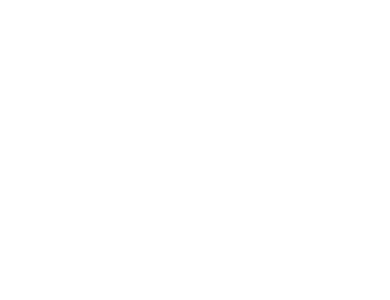
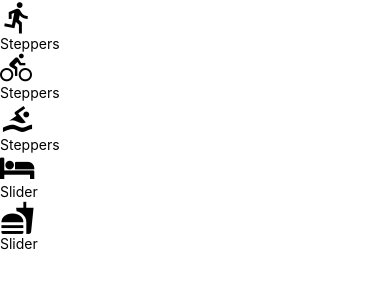
Before and after one commit to TylerOlli/SoFloFitness, a React Native app: screen / in a window 390 px wide. Shown: the top 300 px of the page. Built offline with nearby package versions, Linux system fonts and the light colour scheme.

Commit message:
Added Slider and Steppers components and rendered to UI

```diff
--- a/components/AddEntry.js
+++ b/components/AddEntry.js
@@ -1,6 +1,8 @@
 import React, { Component } from 'react';
 import { View } from 'react-native';
 import { getMetricMetaInfo } from '../utils/helpers';
+import Slider from './Slider';
+import Steppers from './Steppers';
 
 export default class AddEntry extends Component {
   state = {
@@ -38,6 +40,35 @@
     }));
   };
   render() {
-    return <View></View>;
+    const metaInfo = getMetricMetaInfo();
+
+    return (
+      <View>
+        {Object.keys(metaInfo).map((key) => {
+          const { getIcon, type, ...rest } = metaInfo[key];
+          const value = this.state[key];
+
+          return (
+            <View key={key}>
+              {getIcon()}
+              {type === 'slider' ? (
+                <Slider
+                  value={value}
+                  onChange={(value) => this.slide(key, value)}
+                  {...rest}
+                />
+              ) : (
+                <Steppers
+                  value={value}
+                  onIncrement={() => this.increment(key)}
+                  onDecrement={() => this.decrement(key)}
+                  {...rest}
+                />
+              )}
+            </View>
+          );
+        })}
+      </View>
+    );
   }
 }
--- /dev/null
+++ b/components/Slider.js
@@ -0,0 +1,10 @@
+import React from 'react';
+import { View, Text } from 'react-native';
+
+export default function Slider() {
+  return (
+    <View>
+      <Text>Slider</Text>
+    </View>
+  );
+}
--- /dev/null
+++ b/components/Steppers.js
@@ -0,0 +1,10 @@
+import React from 'react';
+import { View, Text } from 'react-native';
+
+export default function Steppers() {
+  return (
+    <View>
+      <Text>Steppers</Text>
+    </View>
+  );
+}
```
